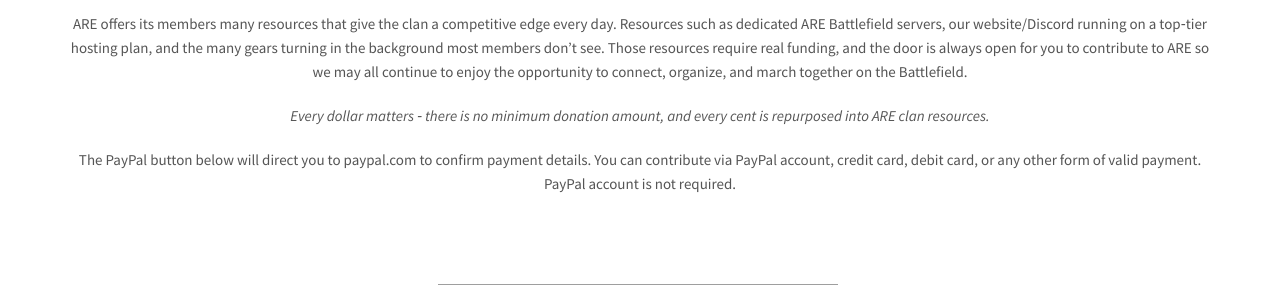
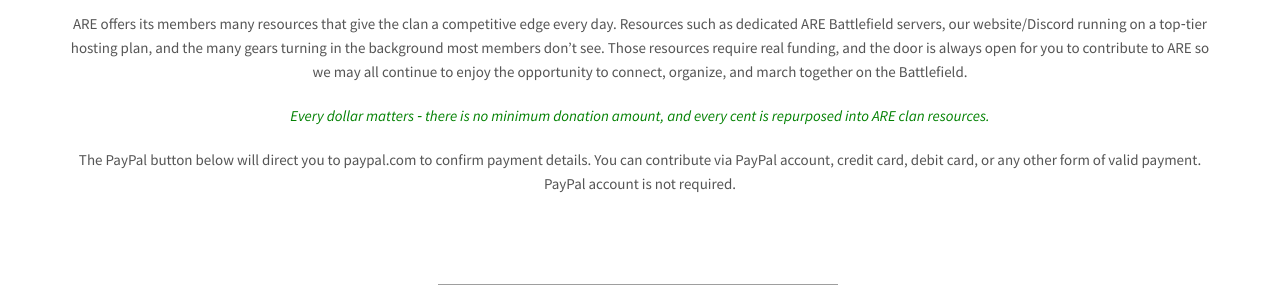
Before and after one commit to WeARE-Development/ARE-Website-V4, a PHP site: page /donate.php in a window 1280 px wide. Shown: the part 375-660 px from the top of the page. Run offline with PHP 8.4, Linux system fonts and the light colour scheme; grey boxes are pictures that could not be loaded.

Commit message:
Minor visual update to donate page

```diff
--- a/donate.php
+++ b/donate.php
@@ -33,7 +33,7 @@
         <div class="row">
             <div class="col-md-12 text-center">
                 <p>ARE offers its members many resources that give the clan a competitive edge every day. Resources such as dedicated ARE Battlefield servers, our website/Discord running on a top‐tier hosting plan, and the many gears turning in the background most members don’t see. Those resources require real funding, and the door is always open for you to contribute to ARE so we may all continue to enjoy the opportunity to connect, organize, and march together on the Battlefield.</p>
-                <p><i>Every dollar matters ‐ there is no minimum donation amount, and every cent is repurposed into ARE clan resources.</i></p>
+                <p style="color: green"><i>Every dollar matters ‐ there is no minimum donation amount, and every cent is repurposed into ARE clan resources.</i></p>
                 <p>The PayPal button below will direct you to paypal.com to confirm payment details. You can contribute via PayPal account, credit card, debit card, or any other form of valid payment. PayPal account is not required.</p>
 
                 <p>
```
